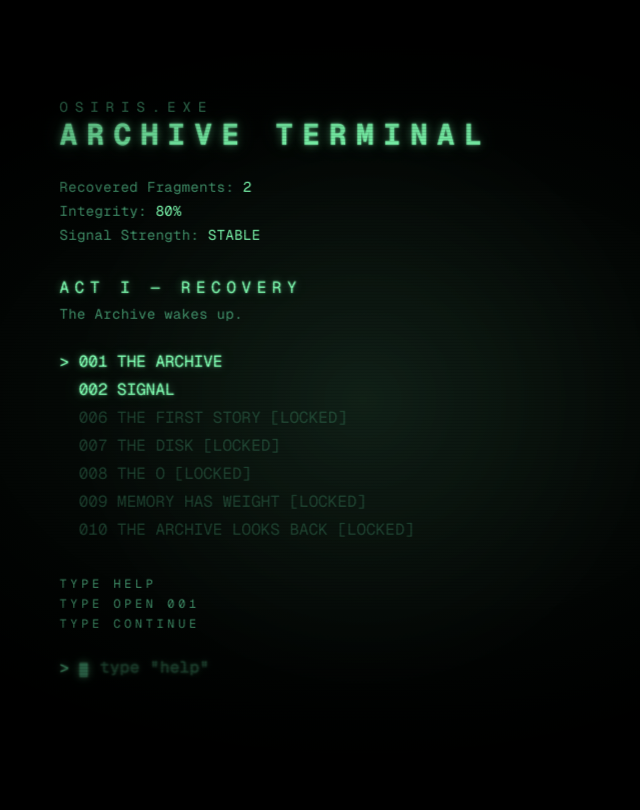
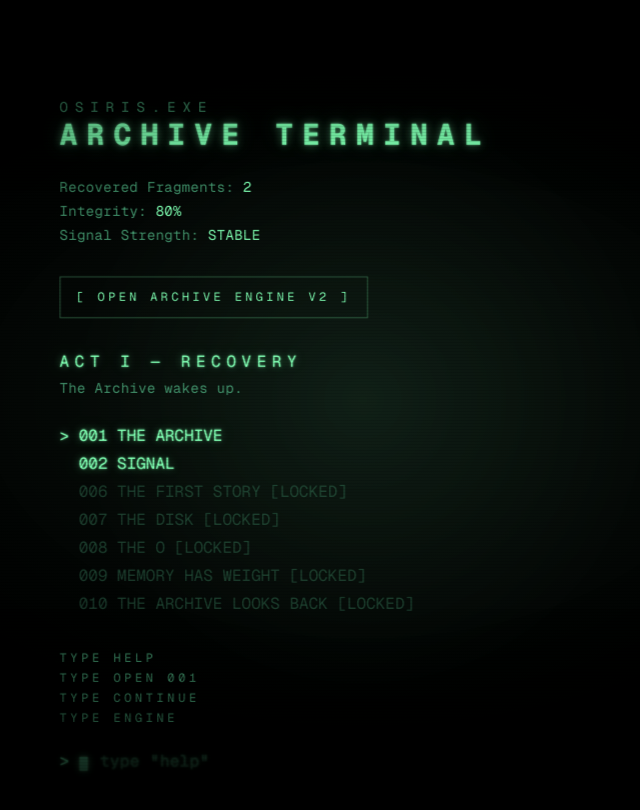
Before and after one commit to kingpiragua/osiris-exe, a Next.js app: page /archive in a window 1280 px wide. Shown: the top 810 px of the page, without its empty margins (277-917 px from the left). Built offline with nearby package versions, Linux system fonts and the light colour scheme.

Commit message:
Add Archive Engine v2 to canonical terminal flow

```diff
--- a/src/components/archive/ArchiveTerminal.tsx
+++ b/src/components/archive/ArchiveTerminal.tsx
@@ -81,6 +81,7 @@ export default function ArchiveTerminal() {
           "AVAILABLE COMMANDS",
           "open NNN   — recover a fragment",
           "continue   — resume recovery",
+          "engine     — open Archive Engine v2",
           "clear      — clear terminal output",
         );
         break;
@@ -90,6 +91,9 @@ export default function ArchiveTerminal() {
       case "continue":
         if (continueTarget) openFragment(continueTarget.id);
         else print("NO FRAGMENTS AVAILABLE");
+        break;
+      case "engine":
+        router.push("/osiris-archive-v2.html");
         break;
       case "open":
         if (!arg) print("USAGE: OPEN NNN");
@@ -124,6 +128,13 @@ export default function ArchiveTerminal() {
           Signal Strength: <span className="text-phosphor">{signal}</span>
         </p>
       </div>
+
+      <Link
+        href="/osiris-archive-v2.html"
+        className="mt-8 inline-block border border-phosphor/30 px-4 py-3 text-[0.7rem] uppercase tracking-[0.28em] text-phosphor transition-colors hover:border-phosphor hover:bg-phosphor/[0.06] sm:text-xs"
+      >
+        [ Open Archive Engine v2 ]
+      </Link>
 
       <div className="mt-8">
         <p className="text-sm uppercase tracking-[0.35em] text-phosphor text-phosphor-glow sm:text-base">
@@ -174,6 +185,7 @@ export default function ArchiveTerminal() {
         <p>TYPE HELP</p>
         <p>TYPE OPEN 001</p>
         <p>TYPE CONTINUE</p>
+        <p>TYPE ENGINE</p>
       </div>
 
       {output.length > 0 && (
```
